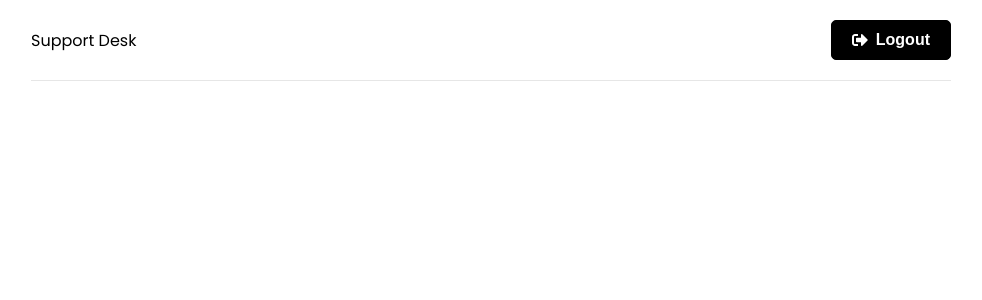
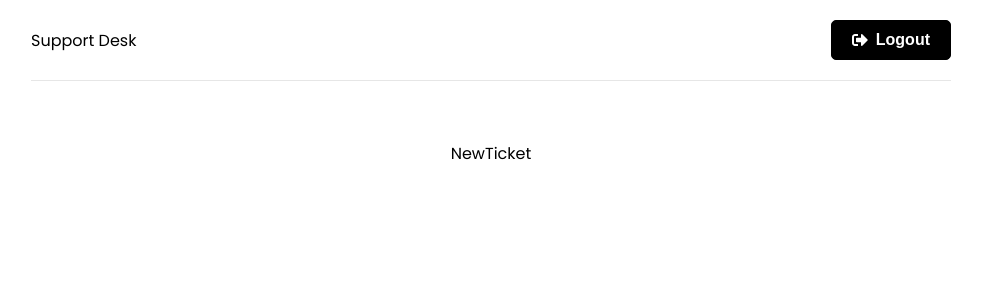
Before and after one commit to annadevelops/support-desk, a React (Create React App) app in the folder frontend/: page /new-ticket in a window 1280 px wide. Before the commit this address had no page. Shown: the top 300 px of the page, without its empty margins (149-1131 px from the left). Built offline with nearby package versions, Linux system fonts and the light colour scheme; sample sign-in values are in the browser's storage.

Commit message:
Create page for create new ticket. Put logic so if no user found from redux state then navigate to login page, else render the create ticket page. This is quick and simple but not suitable for larger application with more pages that needs to be private.

```diff
--- a/frontend/src/App.js
+++ b/frontend/src/App.js
@@ -5,6 +5,7 @@ import Home from './pages/Home';
 import Login from './pages/Login';
 import Register from './pages/Register';
 import Header from './components/Header';
+import NewTicket from './pages/NewTicket';
 
 
 function App() {
@@ -17,6 +18,7 @@ function App() {
           <Route path='/' element={<Home/>}/>
           <Route path='/login' element={<Login/>}/>
           <Route path='/register' element={<Register/>}/>
+          <Route path='/new-ticket' element={<NewTicket/>}/>
         </Routes>
       </div>
     </Router>
--- /dev/null
+++ b/frontend/src/pages/NewTicket.jsx
@@ -0,0 +1,21 @@
+import { useEffect } from "react"
+import { useSelector } from "react-redux"
+import { useNavigate } from "react-router-dom"
+
+function NewTicket() {
+    const user = useSelector(state => state.auth.user)
+    const navigate = useNavigate()
+
+    useEffect(() => {
+        !user && navigate('/login')
+    }, [user])
+
+  return (
+      <>
+      { user ?
+        (<div>NewTicket</div>)
+        : (<div>No user</div>) }
+    </>
+  )
+}
+export default NewTicket
```
